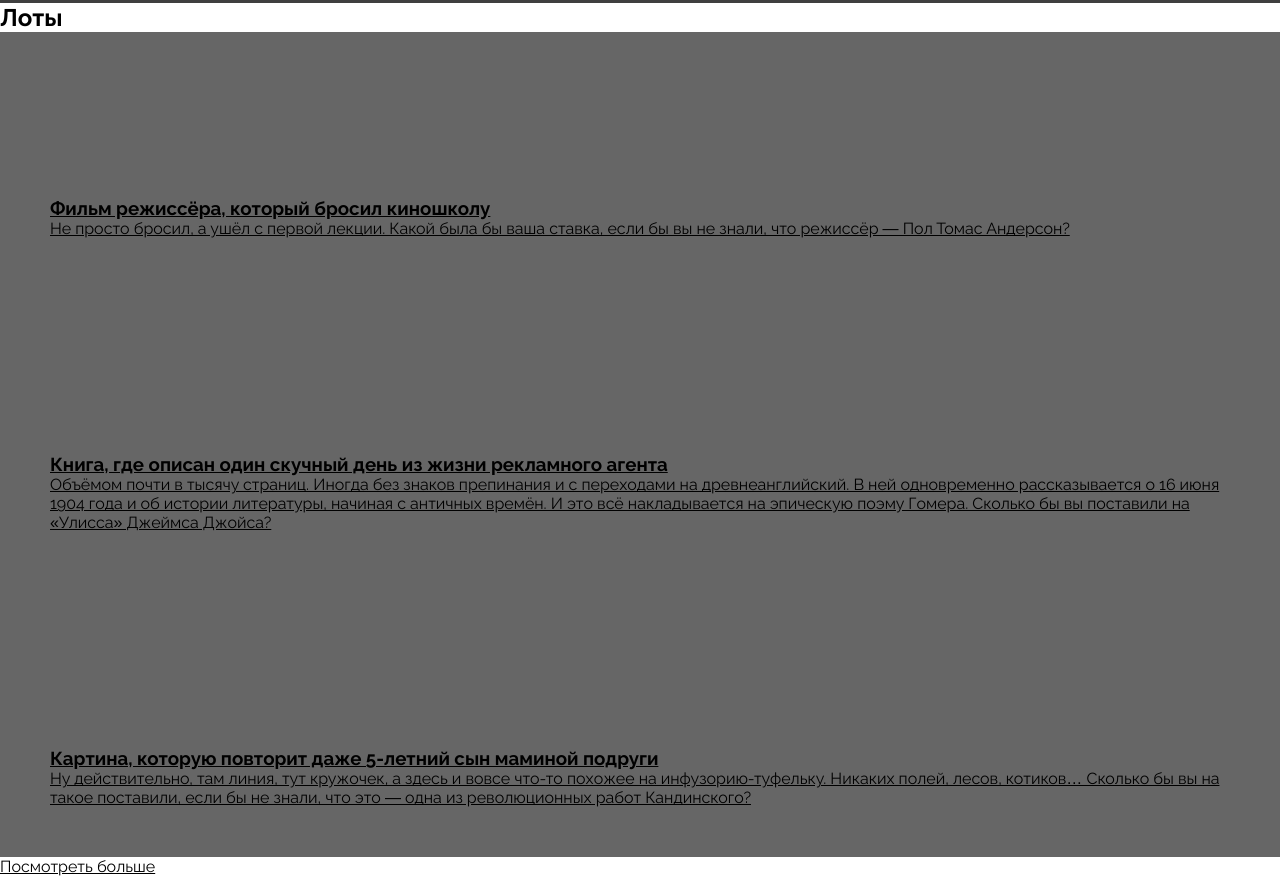
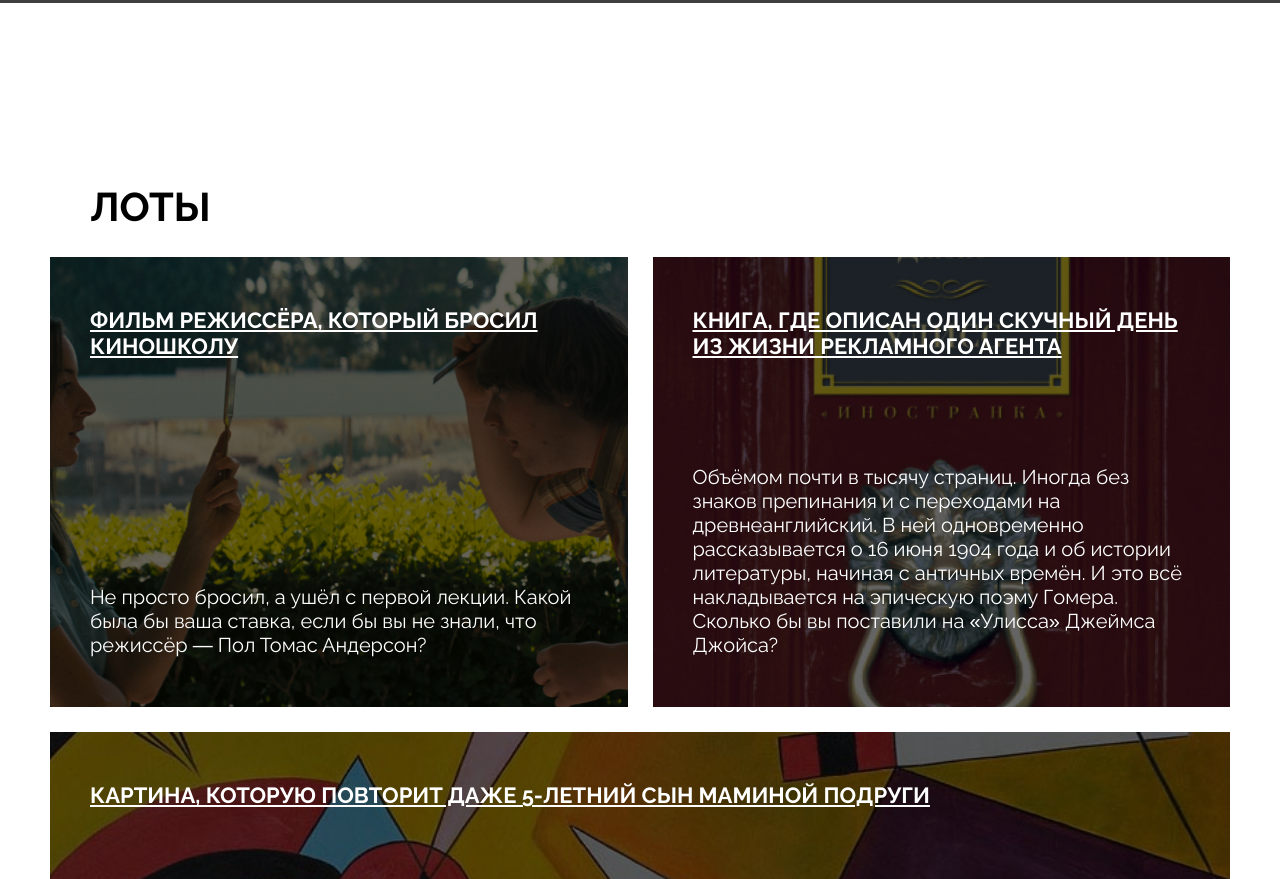
Before and after one commit to Jetskici00/ono-tebe-nado, a plain HTML site: page index.html in a window 1280 px wide. Shown: the part 1064-1943 px from the top of the page. Drawn offline with Linux system fonts and the light colour scheme; grey boxes are pictures that could not be loaded.

Commit message:
Update style.css

```diff
--- a/styles/style.css
+++ b/styles/style.css
@@ -8,7 +8,7 @@
     justify-content: space-between;
     align-items: center;
 }
-/* мне не нравится что линия, подчеркивающая ссылки, наступает на буквы*/
+/* TODO: мне не нравится что линия, подчеркивающая ссылки, наступает на буквы */
 .header_menu {
     flex: 0 0 auto;
     width: 33.33%;
@@ -131,3 +131,89 @@
     border-radius: 0;
     padding: 12px 32px;
 }
+
+/* лоты */
+
+.lots {
+    padding: 180px 50px;
+}
+
+.lots_heading {
+    font-size: 40px;
+    font-weight: 700;
+    text-transform: uppercase;
+    margin: 0 0 27px 40px;
+}
+
+.lots_card-list {
+    display: flex;
+    flex-wrap: wrap;
+    list-style: none;
+    margin-bottom: 30px;
+    gap: 25px;
+}
+
+.lots_card-list-item {
+    flex: 1 0 0;
+    min-width: 430px;
+    min-height: 450px;
+}
+
+.lots_card-list-item:first-child {
+    width: 33.33%;
+}
+
+.lots_card-list-item:last-child {
+    width: 33.33%;
+}
+
+.lots_look-more-link {
+    font-size: 20px;
+    font-weight: 400;
+    text-decoration: none;
+    text-transform: lowercase;
+    margin-left: 40px;
+    border-bottom: 1px solid #000;
+}
+
+.card {
+    height: inherit;
+    color: #fff;
+}
+
+.card_type_film {
+    background: url(../images/card-lot-01.jpg) center/cover;
+}
+
+.card_type_book {
+    background: url(../images/card-lot-02.jpg) center/cover;
+}
+
+.card_type_picture {
+    background: url(../images/card-lot-03.jpg) center/cover;
+}
+
+.card-link {
+    text-decoration: none;
+    height: 100%;
+}
+
+.card .overlay {
+    display: flex;
+    flex-direction: column;
+    justify-content: space-between;
+    padding: 50px 40px;
+}
+
+.card_title {
+    font-size: 22px;
+    font-weight: 700;
+    text-transform: uppercase;
+    text-decoration: underline;
+}
+
+.card_text {
+    font-size: 20px;
+    font-weight: 400;
+    line-height: 120%;
+}
```
